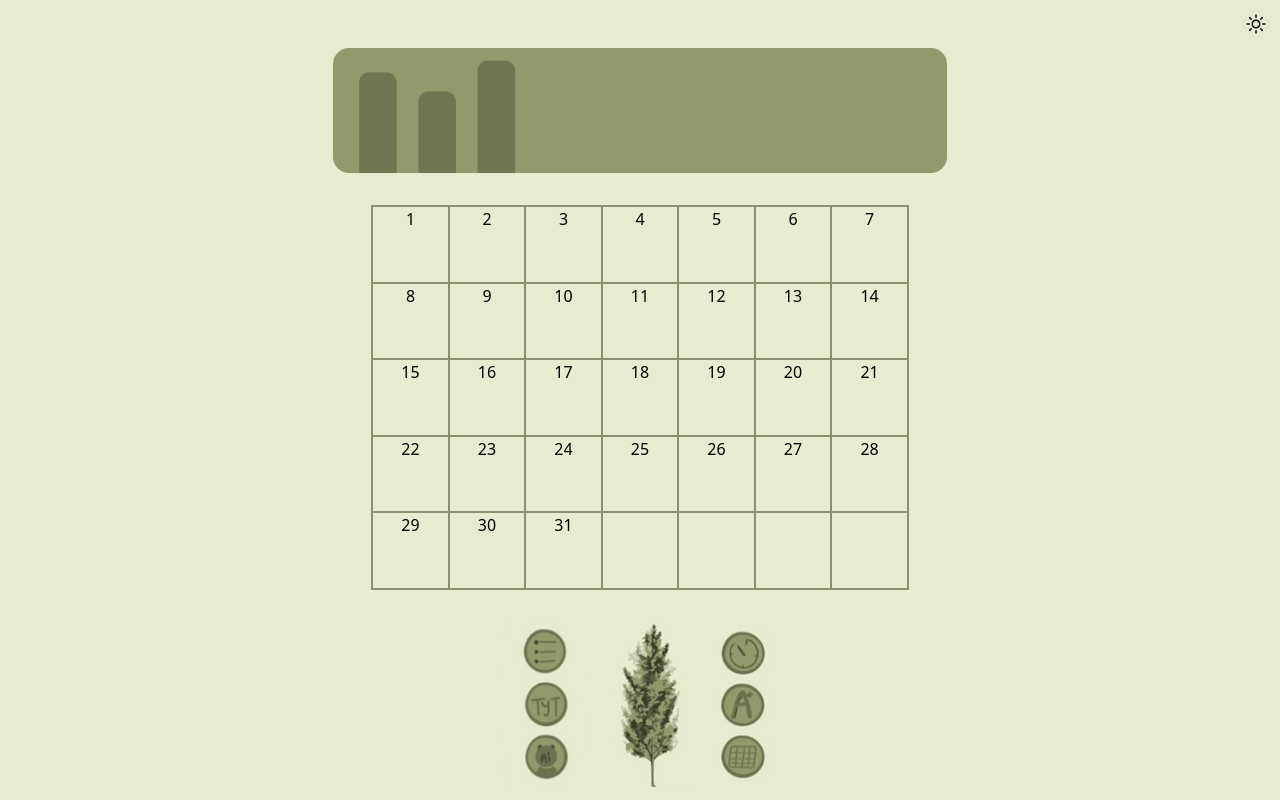
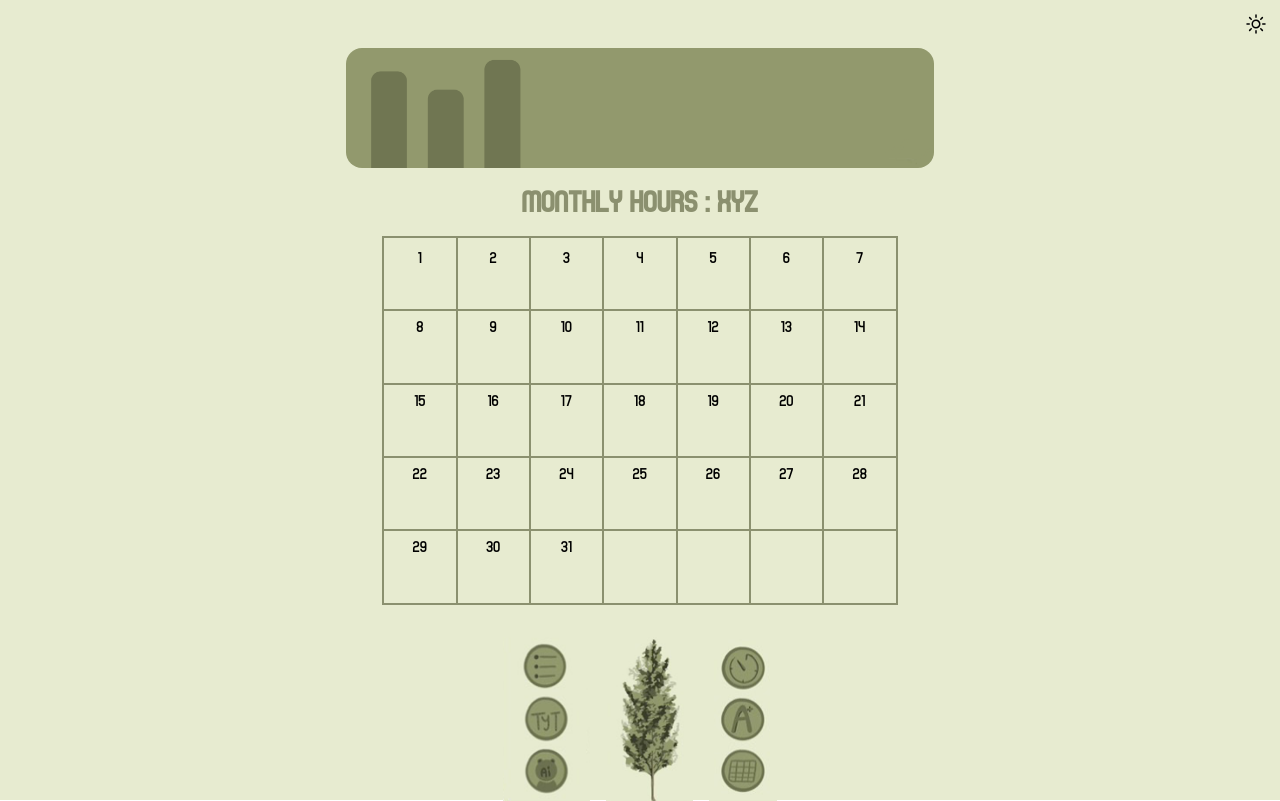
Before and after one commit to AdityaGarg1165/tanishk, a Next.js app: page / in a window 1280 px wide. Built offline with nearby package versions, Linux system fonts and the light colour scheme.

Commit message:
added animations and updated fonts

```diff
--- a/app/globals.css
+++ b/app/globals.css
@@ -1 +1,8 @@
 @import "tailwindcss";
+
+@font-face {
+    font-family: 'Toon Around';
+    src: url('/fonts/font.ttf') format('truetype');
+    font-weight: normal;
+    font-style: normal;
+  }
--- a/app/page.jsx
+++ b/app/page.jsx
@@ -1,12 +1,13 @@
 'use client'
 import { useState } from "react";
+import { motion } from 'framer-motion'
 
 export default function TablePage() {
   const [theme, setTheme] = useState("yellow");
   const themes = {
-    yellow: { bg: "#e7ebd0", border: "#8b906f",graph:"yellow_graph.png",m:"yellow_tree",l:"yellow_coin1",r:"yellow_coin2" },
-    blue: { bg: "#e2f4f8", border: "#6f7f90",graph:"blue_graph.png",m:"blue_fish",l:"blue_coin1",r:"blue_coin2" },
-    sand: { bg: "#efd5b4", border: "#8f7f6f" ,graph:"sand_graph.png",m:"sand_wheel",l:"sand_coin1",r:"sand_coin2" },
+    yellow: { bg: "#e7ebd0", border: "#8b906f", graph: "yellow_graph.png", m: "yellow_tree", l: "yellow_coin1", r: "yellow_coin2" },
+    blue: { bg: "#e2f4f8", border: "#6f7f90", graph: "blue_graph.png", m: "blue_fish", l: "blue_coin1", r: "blue_coin2" },
+    sand: { bg: "#efd5b4", border: "#8f7f6f", graph: "sand_graph.png", m: "sand_wheel", l: "sand_coin1", r: "sand_coin2" },
   };
 
   return (
@@ -14,7 +15,14 @@ export default function TablePage() {
       className="flex justify-center items-center min-h-screen relative px-4"
       style={{ backgroundColor: themes[theme].bg }}
     >
-      <div className="absolute right-3 top-3">
+      {/* Theme Switcher */}
+      <motion.div
+        key={theme}  // Trigger animation on theme change
+        className="absolute right-3 top-3"
+        initial={{ opacity: 0 }}
+        animate={{ opacity: 1 }}
+        transition={{ duration: 0.5, delay: 0.3 }}
+      >
         <svg
           xmlns="http://www.w3.org/2000/svg"
           fill="none"
@@ -44,23 +52,74 @@ export default function TablePage() {
             </button>
           ))}
         </div>
-      </div>
+      </motion.div>
 
-      <div className="flex flex-col absolute top-12 items-center -space-y-12 w-full max-w-screen-md">
-        <img src={`/${themes[theme].graph}`} className="h-[18%] w-[80%] max-w-[100%] rounded-2xl" alt="Background" />
-        <div className="overflow-x-auto w-full mt-20">
-          <table
+      {/* Main Content */}
+      <motion.div
+        key={theme}  // Trigger animation on theme change
+        className="flex flex-col absolute top-12 items-center gap-4 w-full max-w-screen-md px-4"
+        initial={{ opacity: 0 }}
+        animate={{ opacity: 1 }}
+        transition={{ duration: 0.8, delay: 0.5 }}
+      >
+        {/* Graph */}
+        <motion.img
+          key={theme}  // Trigger animation on theme change
+          initial={{ opacity: 0, scale: 0.5 }}
+          animate={{ opacity: 1, scale: 1 }}
+          transition={{
+            duration: 0.8,
+            delay: 0.5,
+            ease: [0, 0.71, 0.2, 1.01],
+          }}
+          src={`/${themes[theme].graph}`}
+          className="h-[18%] w-[80%] max-w-[100%] rounded-2xl"
+          alt="Background"
+        />
+
+        {/* Monthly Hours Heading */}
+        <motion.h1
+          key={theme}  // Trigger animation on theme change
+          className={`text-2xl sm:text-3xl text-center font-semibold`}
+          style={{ fontFamily: 'Toon Around' ,color:themes[theme].border}}
+          initial={{ opacity: 0 }}
+          animate={{ opacity: 1 }}
+          transition={{ duration: 0.8, delay: 1 }}
+        >
+          MONTHLY HOURS : XYZ
+        </motion.h1>
+
+        {/* Table */}
+        <div className="overflow-x-auto w-full">
+          <motion.table
+            key={theme}  // Trigger animation on theme change
             className="border-collapse border w-full max-w-[70%] mx-auto"
             style={{ borderColor: themes[theme].border }}
+            initial={{ opacity: 0, scale: 0.5, rotate: 0 }}
+            animate={{ opacity: 1, scale: 1, rotate: 360 }}
+            transition={{
+              duration: 0.8,
+              delay: 1,
+              ease: [0, 0.71, 0.2, 1.01],
+            }}
           >
             <thead>
-              <tr className="grid grid-cols-7">
+              <motion.tr className="grid grid-cols-7">
                 {Array.from({ length: 7 }).map((_, index) => (
-                  <th key={index} className="border text-center font-normal aspect-square" style={{ borderColor: themes[theme].border }}>
-                    {index + 1}
-                  </th>
+                  <motion.th
+                    key={index}
+                    className="border text-center font-normal aspect-square"
+                    style={{ borderColor: themes[theme].border }}
+                    initial={{ opacity: 0, y: -20 }}
+                    animate={{ opacity: 1, y: 0 }}
+                    transition={{ duration: 0.5, delay: 1.2 + index * 0.1 }}
+                  >
+                    <p style={{ fontFamily: "toon around" }} className="mt-2">
+                      {index + 1}
+                    </p>
+                  </motion.th>
                 ))}
-              </tr>
+              </motion.tr>
             </thead>
             <tbody>
               {[
@@ -69,24 +128,64 @@ export default function TablePage() {
                 ['22', '23', '24', '25', '26', '27', '28'],
                 ['29', '30', '31', '', '', '', ''],
               ].map((row, rowIndex) => (
-                <tr key={rowIndex} className="grid grid-cols-7">
+                <motion.tr
+                  key={rowIndex}
+                  className="grid grid-cols-7"
+                  initial={{ opacity: 0, y: 20 }}
+                  animate={{ opacity: 1, y: 0 }}
+                  transition={{ duration: 0.6, delay: 1.5 + rowIndex * 0.2 }}
+                >
                   {row.map((item, cellIndex) => (
-                    <td key={cellIndex} className="border text-center aspect-square" style={{ borderColor: themes[theme].border }}>
-                      {item}
-                    </td>
+                    <motion.td
+                      key={cellIndex}
+                      className="border text-center aspect-square"
+                      style={{ borderColor: themes[theme].border }}
+                      initial={{ opacity: 0, scale: 0.8 }}
+                      animate={{ opacity: 1, scale: 1 }}
+                      transition={{ duration: 0.5, delay: 1.8 + cellIndex * 0.1 }}
+                    >
+                      <p className="mt-1" style={{ fontFamily: "toon around" }}>
+                        {item}
+                      </p>
+                    </motion.td>
                   ))}
-                </tr>
+                </motion.tr>
               ))}
             </tbody>
-          </table>
+          </motion.table>
         </div>
 
-        <div className="flex mt-20 justify-center flex-wrap gap-4 max-w-[90%]">
-          <img src={`/${themes[theme].l}.png`} className="max-w-[30%] h-auto" alt="" />
-          <img src={`/${themes[theme].m}.png`} className="max-w-[30%] h-auto" alt="" />
-          <img src={`/${themes[theme].r}.png`} className="max-w-[30%] h-auto" alt="" />
+        {/* Bottom Images */}
+        <div className="flex justify-center flex-wrap gap-4 max-w-[90%] mt-4">
+          <motion.img
+            key={theme}  // Trigger animation on theme change
+            src={`/${themes[theme].l}.png`}
+            className="max-w-[30%] h-auto"
+            alt=""
+            initial={{ opacity: 0 }}
+            animate={{ opacity: 1 }}
+            transition={{ duration: 0.8, delay: 2 }}
+          />
+          <motion.img
+            key={theme}  // Trigger animation on theme change
+            src={`/${themes[theme].m}.png`}
+            className="max-w-[30%] h-auto"
+            alt=""
+            initial={{ opacity: 0 }}
+            animate={{ opacity: 1 }}
+            transition={{ duration: 0.8, delay: 2.2 }}
+          />
+          <motion.img
+            key={theme}  // Trigger animation on theme change
+            src={`/${themes[theme].r}.png`}
+            className="max-w-[30%] h-auto"
+            alt=""
+            initial={{ opacity: 0 }}
+            animate={{ opacity: 1 }}
+            transition={{ duration: 0.8, delay: 2.4 }}
+          />
         </div>
-      </div>
+      </motion.div>
     </div>
   );
 }
--- a/package.json
+++ b/package.json
@@ -10,9 +10,10 @@
     "lint": "next lint"
   },
   "dependencies": {
+    "motion": "^12.6.5",
+    "next": "15.2.4",
     "react": "^19.0.0",
-    "react-dom": "^19.0.0",
-    "next": "15.2.4"
+    "react-dom": "^19.0.0"
   },
   "devDependencies": {
     "@tailwindcss/postcss": "^4",
```
Also changed, not shown: public/fonts/font.ttf (added), 1 other file (tests, documents, lock files or other folders).
